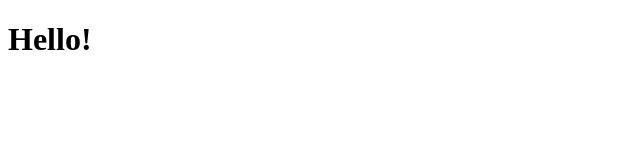
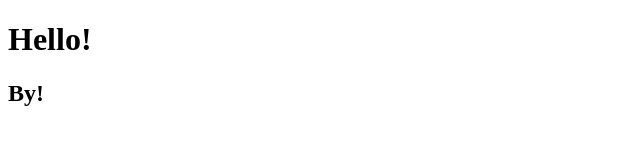
Before and after one commit to AlexandrDrachev/first-merging-branches, a website: page index.html in a window 1280 px wide. Shown: the full height of the page, 0-640 px from the left. Drawn offline with Linux system fonts and the light colour scheme.

Commit message:
change in line 10 from index.html

```diff
--- a/index.html
+++ b/index.html
@@ -7,6 +7,7 @@
 </head>
 <body>
     <h1>Hello!</h1>
+    <h2>By!</h2>
     <script src="index.js"></script>
 </body>
 </html>
```
